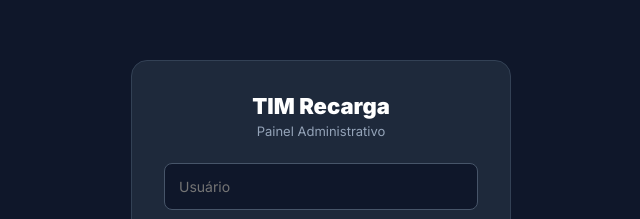
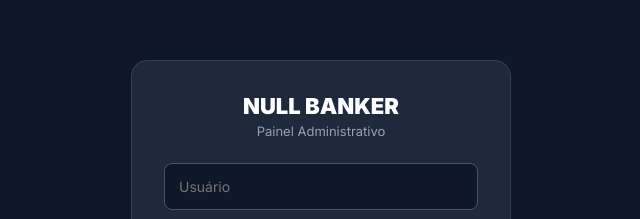
Before and after one commit to KAKABANKER/recarga, a website: page public/admin/index.html in a window 1280 px wide. Shown: the part 175-394 px from the top of the page, 319-959 px from the left. Drawn offline with Linux system fonts and the light colour scheme.

Commit message:
Update index.html

```diff
--- a/public/admin/index.html
+++ b/public/admin/index.html
@@ -90,7 +90,7 @@
 
 <div id="login-view" class="login-wrap">
   <div class="login-card">
-    <h1>TIM Recarga</h1>
+    <h1>NULL BANKER</h1>
     <div class="sub">Painel Administrativo</div>
     <input type="text" id="user" placeholder="Usuário" autocomplete="username">
     <input type="password" id="pass" placeholder="Senha" autocomplete="current-password">
@@ -101,7 +101,7 @@
 
 <div id="panel-view" class="hidden">
   <header>
-    <div class="logo"><span class="icon">≡</span> TIM Recarga <span style="opacity:.5;font-weight:400;">| Admin</span></div>
+    <div class="logo"><span class="icon">≡</span> NULLBANKER <span style="opacity:.5;font-weight:400;">| Admin</span></div>
     <div class="user-info">
       <span id="user-name">—</span>
       <button class="logout" onclick="doLogout()">Sair</button>
```
